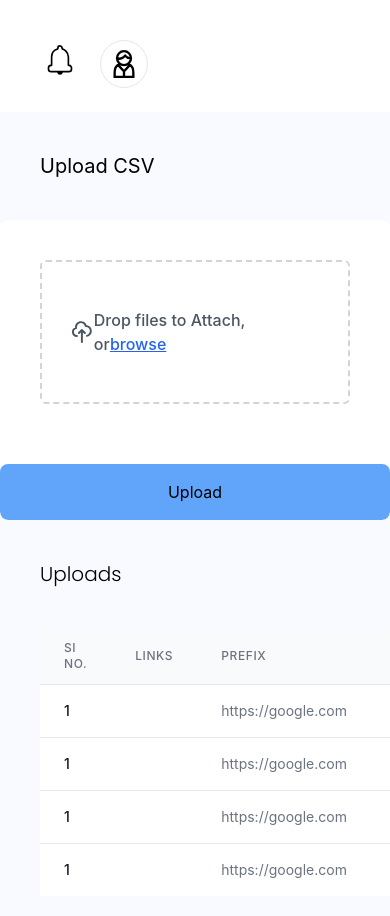
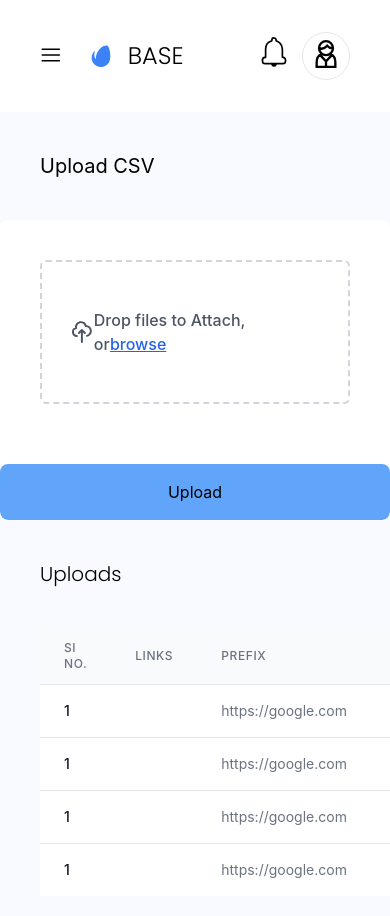
Before and after one commit to navaneeenavan/Openin-Assignment, a React (Create React App) app: page / in a window 390 px wide. Shown: the top 916 px of the page. Built offline with nearby package versions, Linux system fonts and the light colour scheme.

Commit message:
half done

```diff
--- a/src/Home.jsx
+++ b/src/Home.jsx
@@ -1,17 +1,52 @@
-import React from "react";
-import { AiFillApple, AiFillTwitterCircle } from "react-icons/ai";
+import React, { useState } from "react";
+
 import { DiEnvato } from "react-icons/di";
-import { MdSpaceDashboard, MdInsertChart } from "react-icons/md";
+import {
+  MdSpaceDashboard,
+  MdInsertChart,
+  MdOutlineClose,
+} from "react-icons/md";
 import { FaFileInvoice } from "react-icons/fa6";
 import { IoMdListBox, IoIosNotifications, IoMdSettings } from "react-icons/io";
 import { FaRegCalendarAlt } from "react-icons/fa";
 import { CiBellOn } from "react-icons/ci";
+import { RxHamburgerMenu } from "react-icons/rx";
 
 import { GrUserManager } from "react-icons/gr";
 
 function Home() {
+  const [isOpen, setIsOpen] = useState(false);
   return (
     <div className="flex flex-row w-screen">
+      {isOpen && (
+        <div className="flex flex-col  items-center lg:hidden w-full h-screen absolute top-1 bg-white">
+          <div className="flex flex-row w-full justify-between px-7 py-10">
+            <div className="flex   w-full items-center ">
+              <DiEnvato size={40} className="text-blue-500" />
+              <h6 className="font-poppins font-light text-2xl">BASE </h6>
+            </div>
+            <div className="flex  justify-end  w-full items-center">
+              <MdOutlineClose onClick={()=> setIsOpen(!isOpen) }size={30} className="text-gray-300 " />
+            </div>
+          </div>
+          <div className=" flex flex-col space-y-12 justify-start w-full px-12 py-5 text-xl ">
+            <Logotext
+              logo={<MdSpaceDashboard size={27} />}
+              text={"Dashboard"}
+            />
+            <Logotext logo={<MdInsertChart size={27} />} text={"Upload"} />
+            <Logotext logo={<FaFileInvoice size={27} />} text={"Invoice"} />
+            <Logotext logo={<IoMdListBox size={27} />} text={"Schedule"} />
+            <Logotext logo={<FaRegCalendarAlt size={27} />} text={"Calender"} />
+            <Logotext
+              logo={<IoIosNotifications size={27} />}
+              text={"Notifications"}
+            />
+            <Logotext logo={<IoMdSettings size={27} />} text={"Settings"} />
+          </div>
+        </div>
+      )}
+
       <div className=" hidden lg:w-1/5 lg:block z-50 bg-white  h-screen overflow-hidden">
         <div className="flex flex-col justify-start h-screen">
           <div className="flex  flex-row justify-center mt-5 w-full items-center space-x-3">
@@ -19,7 +54,7 @@ function Home() {
             <h6 className="font-poppins font-light text-3xl">BASE </h6>
           </div>
 
-          <div className="space-y-12 mt-10 w-full flex flex-col ml-7">
+          <div className="space-y-12 mt-10 w-full flex flex-col ml-7  hover:text-blue-800">
             <Logotext
               logo={<MdSpaceDashboard size={27} />}
               text={"Dashboard"}
@@ -37,19 +72,25 @@ function Home() {
         </div>
       </div>
       <div className="w-screen  bg-[#F8FAFF] flex flex-col overflow-x-scroll">
-        <div className="w-full h-28 flex justify-between px-10 py-10 bg-white lg:bg-transparent">
+        <div className="w-full h-28 flex justify-between px-10 py-10 bg-white lg:bg-transparent items-center">
           <h6 className="hidden lg:flex font-poppins text-2xl"> Upload CSV </h6>
           {/* ham menu  */}
+          <div className="flex flex-row lg:hidden space-x-5 ">
+            <RxHamburgerMenu onClick={() => setIsOpen(!isOpen)} size={30} />
+            <div className="flex  flex-row justify-center  w-full items-center gap-3">
+              <DiEnvato size={30} className="text-blue-500" />
+              <h6 className="font-poppins font-light text-2xl">BASE </h6>
+            </div>
+          </div>
 
-
-          <div className="flex space-x-5 justify-evenly">
+          <div className="flex space-x-2 justify-evenly">
             <CiBellOn size={40} />
-            <div className="h-12 w-12 rounded-full border border-1 items-center flex justify-center ">
+            <div className="h-12 w-12 rounded-full border border-1 items-center flex justify-center pb-1">
               <GrUserManager size={28} />{" "}
             </div>
           </div>
         </div>
-        <div className = "lg:hidden p-10 text-xl"> Upload CSV </div>
+        <div className="lg:hidden p-10 text-xl"> Upload CSV </div>
         <div class="h-auto items-center justify-center bg-white rounded-lg flex flex-col  mx-auto max-w-screen-sm overflow-hidden lg:mt-5">
           <div class="lg:max-w-xl items-center flex justify-center py-10 px-10 md:px-12 lg:px-32 mx-auto">
             <label class="flex justify-center px-7 md:px-8 h-36 md:h-56 transition bg-white border-2 overflow-x-scroll border-gray-300 border-dashed rounded-md appearance-none cursor-pointer hover:border-gray-400 focus:outline-none">
```
